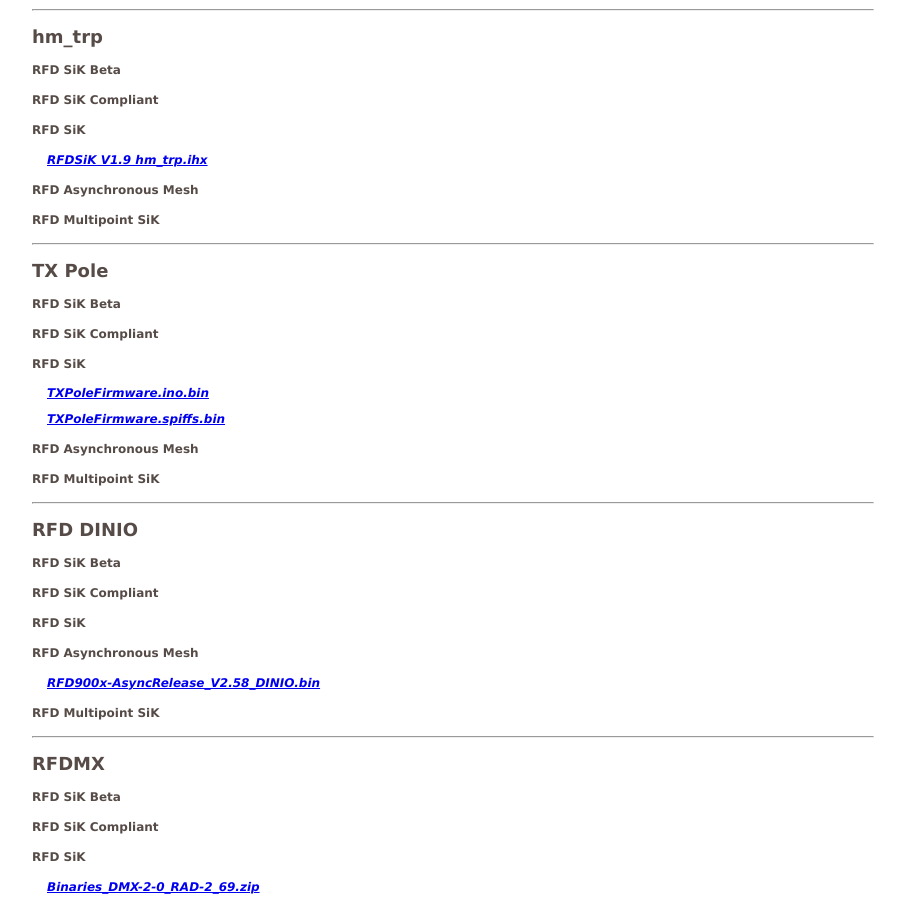
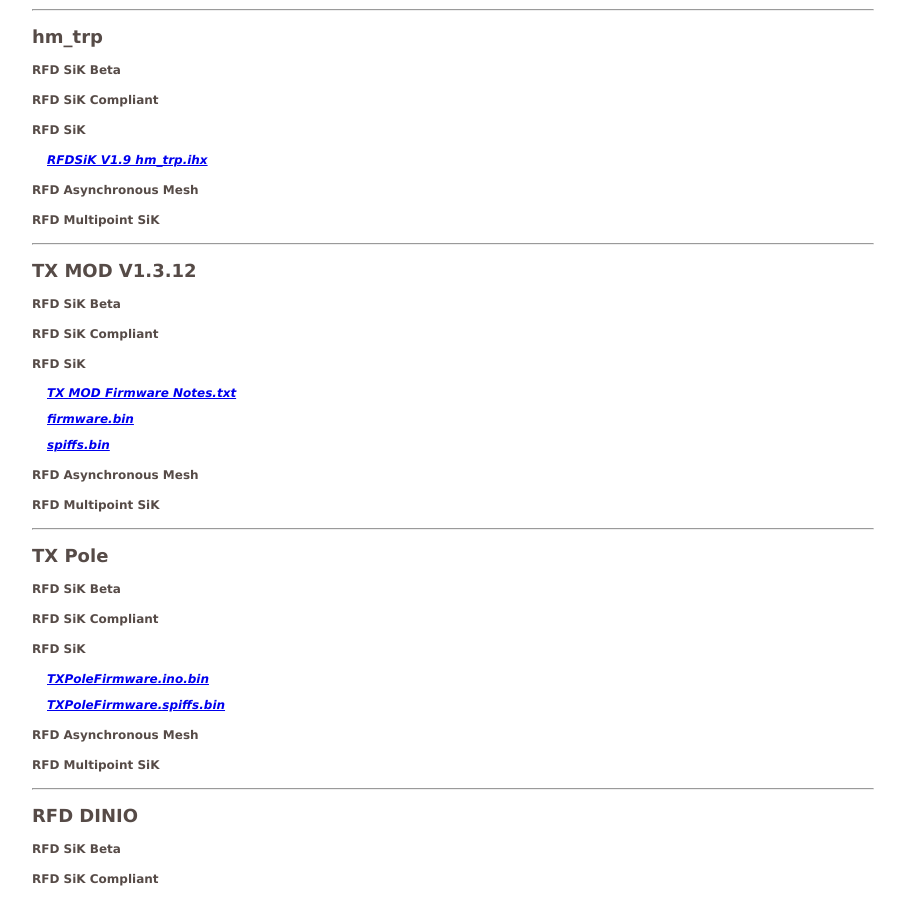
Before and after one commit to RFDesign/rfdesign.github.io, a Jekyll site: the page built from firmware.html, in a window 1280 px wide and 900 px high, scrolled down 2331 px. Shown: the whole window, without its empty margins (176-1081 px from the left). Built offline with Jekyll 4.4.1, drawn with Linux system fonts in a browser that asks for light colours.

Commit message:
Update firmware.yml

```diff
--- a/_data/firmware.yml
+++ b/_data/firmware.yml
@@ -77,12 +77,12 @@
     SIK:
         - file: RFDSiK V1.9 hm_trp.ihx
 
-#- modems:
-#    heading: TX MOD
-#    SIK:
-#        - file: TX MOD Firmware Notes.txt
-#        - file: firmware.bin
-#        - file: spiffs.bin
+- modems:
+    heading: TX MOD V1.3.12
+    SIK:
+        - file: TX MOD Firmware Notes.txt
+        - file: firmware.bin
+        - file: spiffs.bin
 
 - modems:
     heading: TX Pole
```
